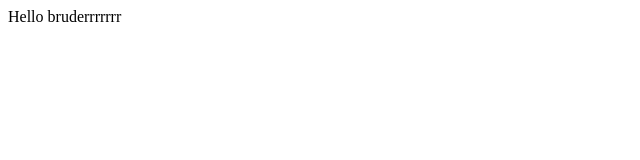
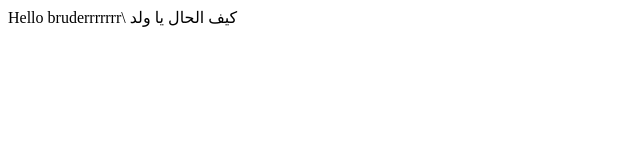
Before and after one commit to NicolasGh5/html, a plain HTML site: page index.html in a window 1280 px wide. Shown: the whole page, without its empty margins (0-640 px from the left). Drawn offline with Linux system fonts and the light colour scheme.

Commit message:
2nd_commitment

```diff
--- a/index.html
+++ b/index.html
@@ -1,3 +1,4 @@
 <body>
-    Hello bruderrrrrrr
+    Hello bruderrrrrrr\
+    كيف الحال يا ولد
 </body>
```
